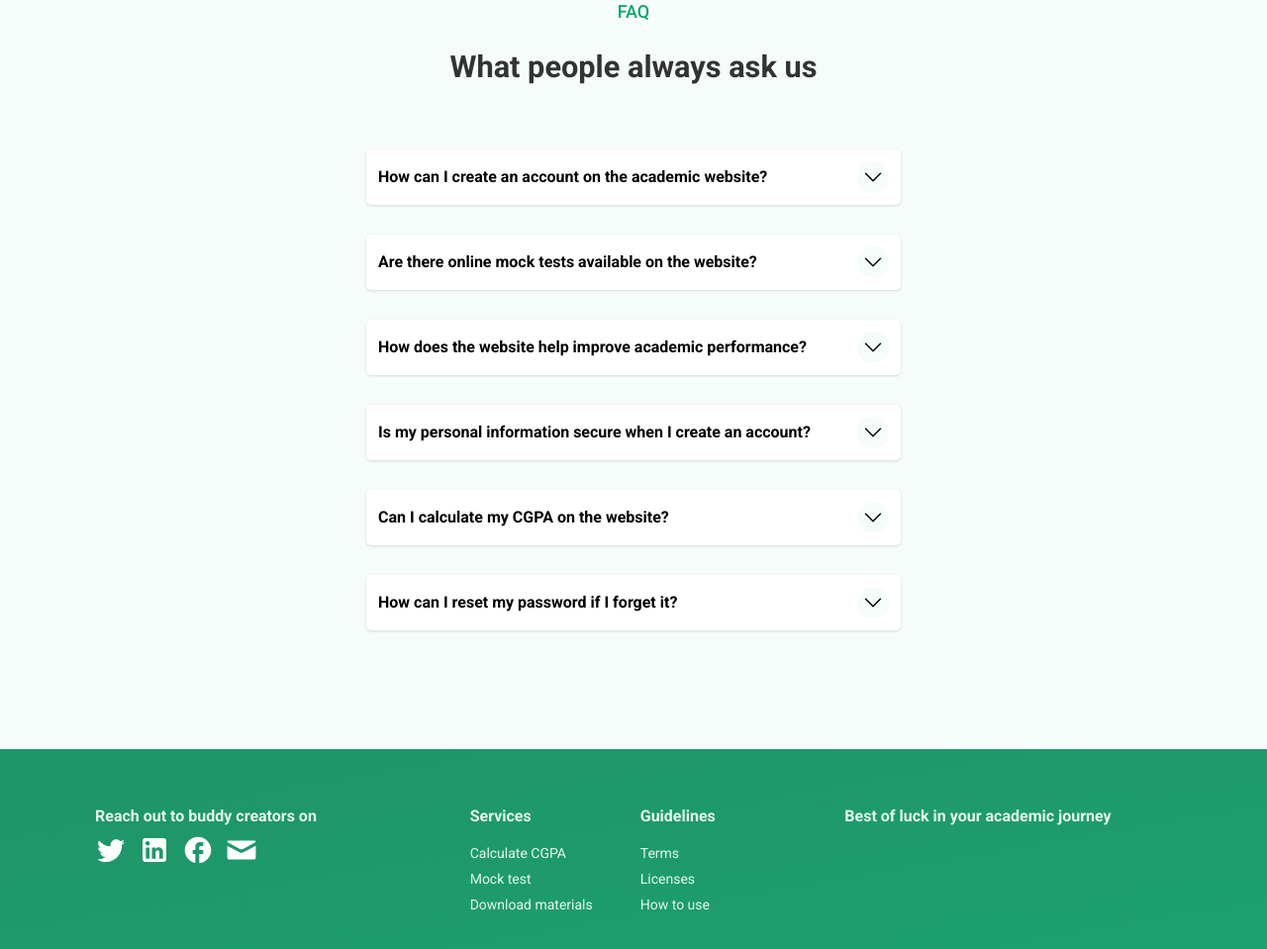
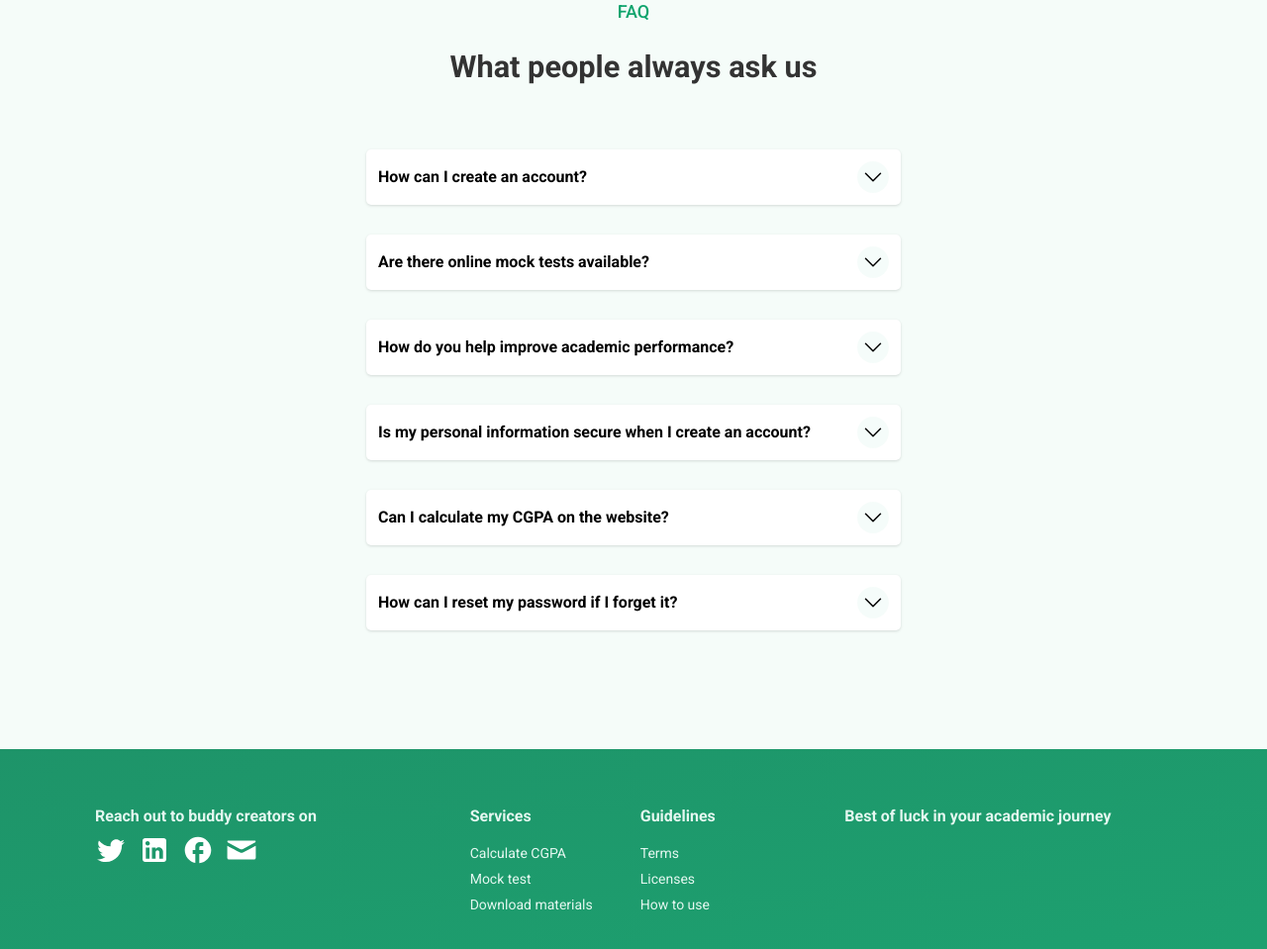
Before and after one commit to Taofeekabdulazeez/Buddy-site, a plain HTML site: page index.html in a window 1280 px wide. Shown: the part 3154-4113 px from the top of the page at 99% size. Drawn offline with Linux system fonts and the light colour scheme.

Commit message:
Update index.html

```diff
--- a/index.html
+++ b/index.html
@@ -318,9 +318,7 @@
           <div class="accordion">
             <div class="accordion__component">
               <div class="accordion__panel">
-                <h4 class="accordion__title">
-                  How can I create an account on the academic website?
-                </h4>
+                <h4 class="accordion__title">How can I create an account?</h4>
                 <button>
                   <svg
                     class="icon"
@@ -353,7 +351,7 @@
             <div class="accordion__component">
               <div class="accordion__panel">
                 <h4 class="accordion__title">
-                  Are there online mock tests available on the website?
+                  Are there online mock tests available?
                 </h4>
                 <button>
                   <svg
@@ -387,7 +385,7 @@
             <div class="accordion__component">
               <div class="accordion__panel">
                 <h4 class="accordion__title">
-                  How does the website help improve academic performance?
+                  How do you help improve academic performance?
                 </h4>
                 <button>
                   <svg
```
